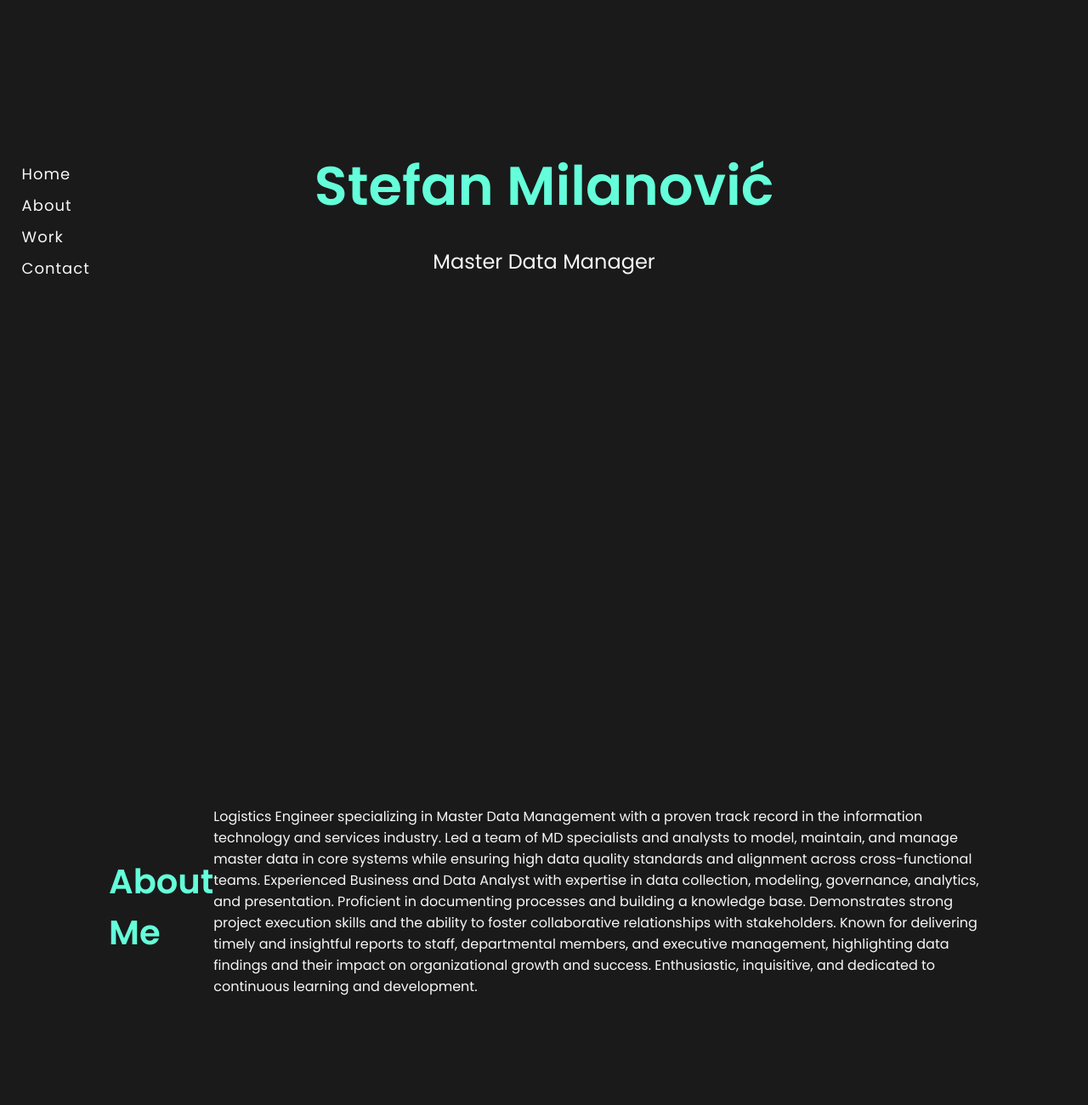
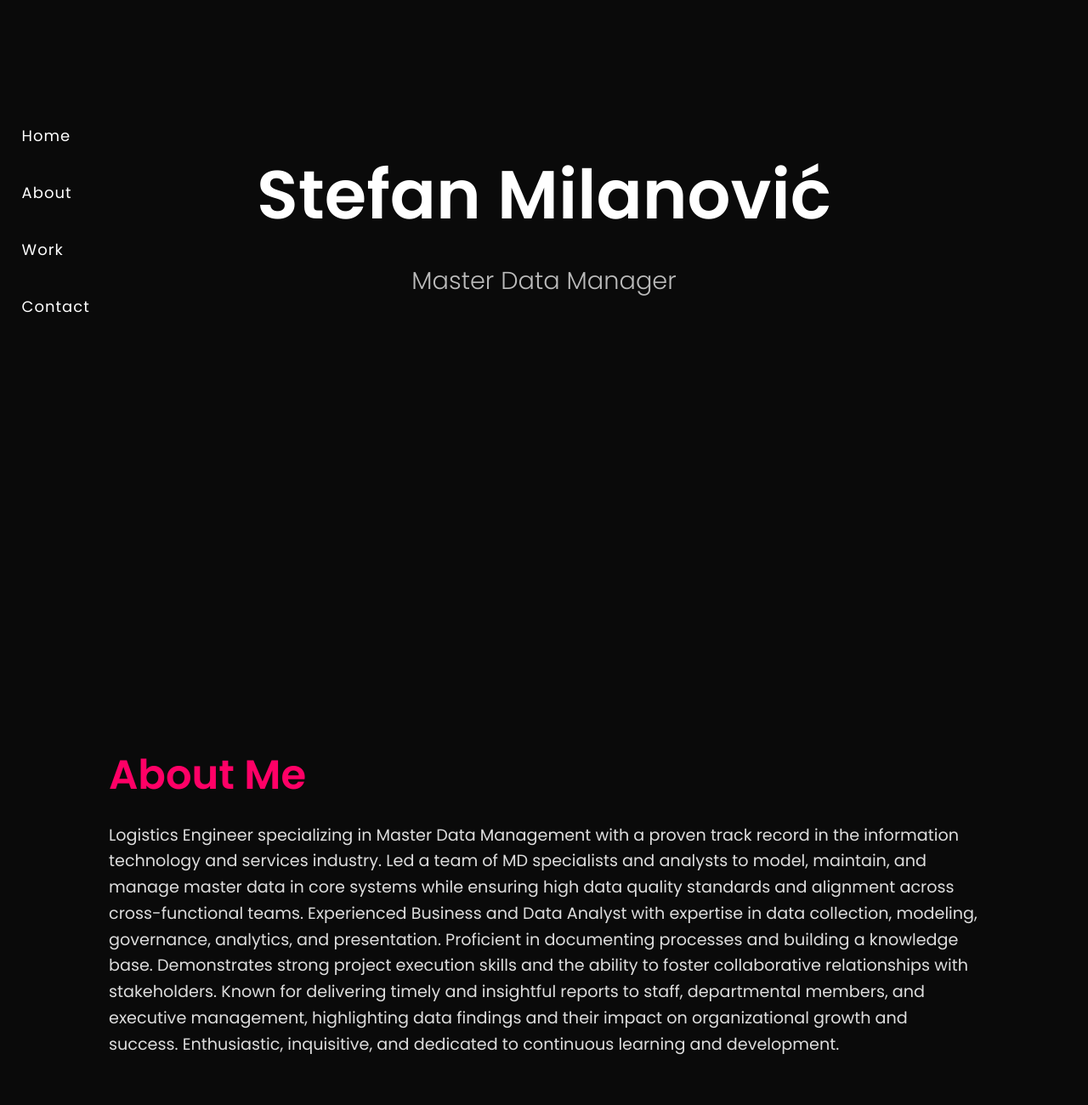
Before and after one commit to theBile/thebile.github.io, a plain HTML site: page index.html in a window 1280 px wide. Shown: the part 140-1440 px from the top of the page at 85% size. Drawn offline with Linux system fonts and the light colour scheme.

Commit message:
Update index.html

```diff
--- a/index.html
+++ b/index.html
@@ -7,13 +7,18 @@
     <link href="https://fonts.googleapis.com/css2?family=Poppins:wght@300;400;600&display=swap" rel="stylesheet">
     <style>
         /* General Styles */
+        * {
+            margin: 0;
+            padding: 0;
+            box-sizing: border-box;
+        }
+
         body {
             font-family: 'Poppins', sans-serif;
-            margin: 0;
-            padding: 0;
-            background-color: #1a1a1a;
-            color: #f7f7f7;
+            background-color: #0a0a0a;
+            color: #ffffff;
             scroll-behavior: smooth;
+            overflow-x: hidden;
         }
 
         /* Navigation Styling */
@@ -23,49 +28,43 @@
             left: 2%;
             transform: translateY(-50%);
             z-index: 1000;
+            display: flex;
+            flex-direction: column;
         }
 
-        nav ul {
-            list-style: none;
-            padding: 0;
-        }
-
-        nav ul li {
-            margin: 10px 0;
-        }
-
-        nav ul li a {
-            color: #f7f7f7;
+        nav a {
             text-decoration: none;
+            color: #ffffff;
+            margin: 20px 0;
             font-size: 18px;
             letter-spacing: 1px;
             transition: color 0.3s ease;
         }
 
-        nav ul li a:hover {
-            color: #64ffda; /* Light green color for hover */
+        nav a:hover {
+            color: #ff0066; /* Accent color */
         }
 
         /* Hero Section */
-        header {
+        .hero {
             height: 100vh;
             display: flex;
+            flex-direction: column;
+            justify-content: center;
             align-items: center;
-            justify-content: center;
-            flex-direction: column;
             text-align: center;
         }
 
-        header h1 {
-            font-size: 4em;
+        .hero h1 {
+            font-size: 5em;
             font-weight: 600;
-            margin: 0;
-            color: #64ffda;
+            margin-bottom: 20px;
         }
 
-        header p {
-            font-size: 1.5em;
-            color: #f7f7f7;
+        .hero h2 {
+            font-size: 1.8em;
+            font-weight: 300;
+            color: #bbbbbb;
         }
 
         /* Section Styling */
@@ -75,6 +74,30 @@
             align-items: center;
             justify-content: center;
             padding: 0 10%;
+        }
+
+        section h2 {
+            font-size: 3em;
+            margin-bottom: 20px;
+            color: #ff0066; /* Accent color */
+        }
+
+        section p {
+            font-size: 1.2em;
+            color: #dddddd;
+            line-height: 1.6;
+        }
+
+        /* Footer Styling */
+        footer {
+            text-align: center;
+            padding: 50px;
+            background-color: #0a0a0a;
+            color: #ffffff;
+        }
+
+        /* Fade-in animation for smooth section entry */
+        section {
             opacity: 0;
             transform: translateY(50px);
             transition: opacity 0.8s ease-out, transform 0.8s ease-out;
@@ -85,71 +108,70 @@
             transform: translateY(0);
         }
 
-        /* Section Headers */
-        h2 {
-            font-size: 2.5em;
-            color: #64ffda;
-            margin-bottom: 20px;
-        }
-
-        /* Footer Styling */
-        footer {
-            text-align: center;
-            padding: 20px;
-            background-color: #1a1a1a;
-            color: #f7f7f7;
-        }
-
-        /* Mobile Responsiveness */
+        /* Responsive Styles */
         @media (max-width: 768px) {
-            header h1 {
+            .hero h1 {
                 font-size: 3em;
             }
 
-            header p {
+            .hero h2 {
                 font-size: 1.2em;
             }
 
-            nav ul li a {
+            nav a {
                 font-size: 16px;
+            }
+
+            section h2 {
+                font-size: 2em;
             }
         }
     </style>
 </head>
 <body>
 
-<!-- Navigation -->
+<!-- Vertical Navigation -->
 <nav>
-    <ul>
-        <li><a href="#home">Home</a></li>
-        <li><a href="#about">About</a></li>
-        <li><a href="#work">Work</a></li>
-        <li><a href="#contact">Contact</a></li>
-    </ul>
+    <a href="#home">Home</a>
+    <a href="#about">About</a>
+    <a href="#work">Work</a>
+    <a href="#contact">Contact</a>
 </nav>
 
 <!-- Hero Section -->
-<header id="home">
+<div id="home" class="hero">
     <h1>Stefan Milanović</h1>
-    <p>Master Data Manager</p>
-</header>
+    <h2>Master Data Manager</h2>
+</div>
 
 <!-- About Section -->
 <section id="about">
-    <h2>About Me</h2>
-    <p>Logistics Engineer specializing in Master Data Management with a proven track record in the information technology and services industry. Led a team of MD specialists and analysts to model, maintain, and manage master data in core systems while ensuring high data quality standards and alignment across cross-functional teams. Experienced Business and Data Analyst with expertise in data collection, modeling, governance, analytics, and presentation. Proficient in documenting processes and building a knowledge base. Demonstrates strong project execution skills and the ability to foster collaborative relationships with stakeholders. Known for delivering timely and insightful reports to staff, departmental members, and executive management, highlighting data findings and their impact on organizational growth and success. Enthusiastic, inquisitive, and dedicated to continuous learning and development.</p>
+    <div>
+        <h2>About Me</h2>
+        <p>
+            Logistics Engineer specializing in Master Data Management with a proven track record in the information technology and services industry. Led a team of MD specialists and analysts to model, maintain, and manage master data in core systems while ensuring high data quality standards and alignment across cross-functional teams. Experienced Business and Data Analyst with expertise in data collection, modeling, governance, analytics, and presentation. Proficient in documenting processes and building a knowledge base. Demonstrates strong project execution skills and the ability to foster collaborative relationships with stakeholders. Known for delivering timely and insightful reports to staff, departmental members, and executive management, highlighting data findings and their impact on organizational growth and success. Enthusiastic, inquisitive, and dedicated to continuous learning and development.
+        </p>
+    </div>
 </section>
 
 <!-- Work Section -->
 <section id="work">
-    <h2>Work</h2>
-    <p>[Showcase your projects or work experience]</p>
+    <div>
+        <h2>Work</h2>
+        <p>
+            I've worked on various projects ranging from small business websites to large-scale web applications. Each project is a unique journey, and I strive to create seamless user interfaces that provide a great experience.
+        </p>
+    </div>
 </section>
 
 <!-- Contact Section -->
 <section id="contact">
-    <h2>Contact</h2>
-    <p>Email: <a href="mailto:youremail@example.com">youremail@example.com</a></p>
+    <div>
+        <h2>Contact</h2>
+        <p>
+            Email: <a href="mailto:youremail@example.com" style="color: #ff0066;">youremail@example.com</a>
+        </p>
+    </div>
 </section>
 
 <!-- Footer -->
@@ -157,13 +179,13 @@
     <p>© 2024 Your Name. All rights reserved.</p>
 </footer>
 
-<!-- JavaScript for Smooth Scroll Animations -->
+<!-- JavaScript for Smooth Fade-in Scroll Animations -->
 <script>
-    // Fade-in effect when scrolling to sections
     const sections = document.querySelectorAll('section');
 
     window.addEventListener('scroll', function() {
         const scrollPosition = window.scrollY + window.innerHeight;
+
         sections.forEach(section => {
             if (scrollPosition > section.offsetTop + section.offsetHeight / 4) {
                 section.classList.add('visible');
```
